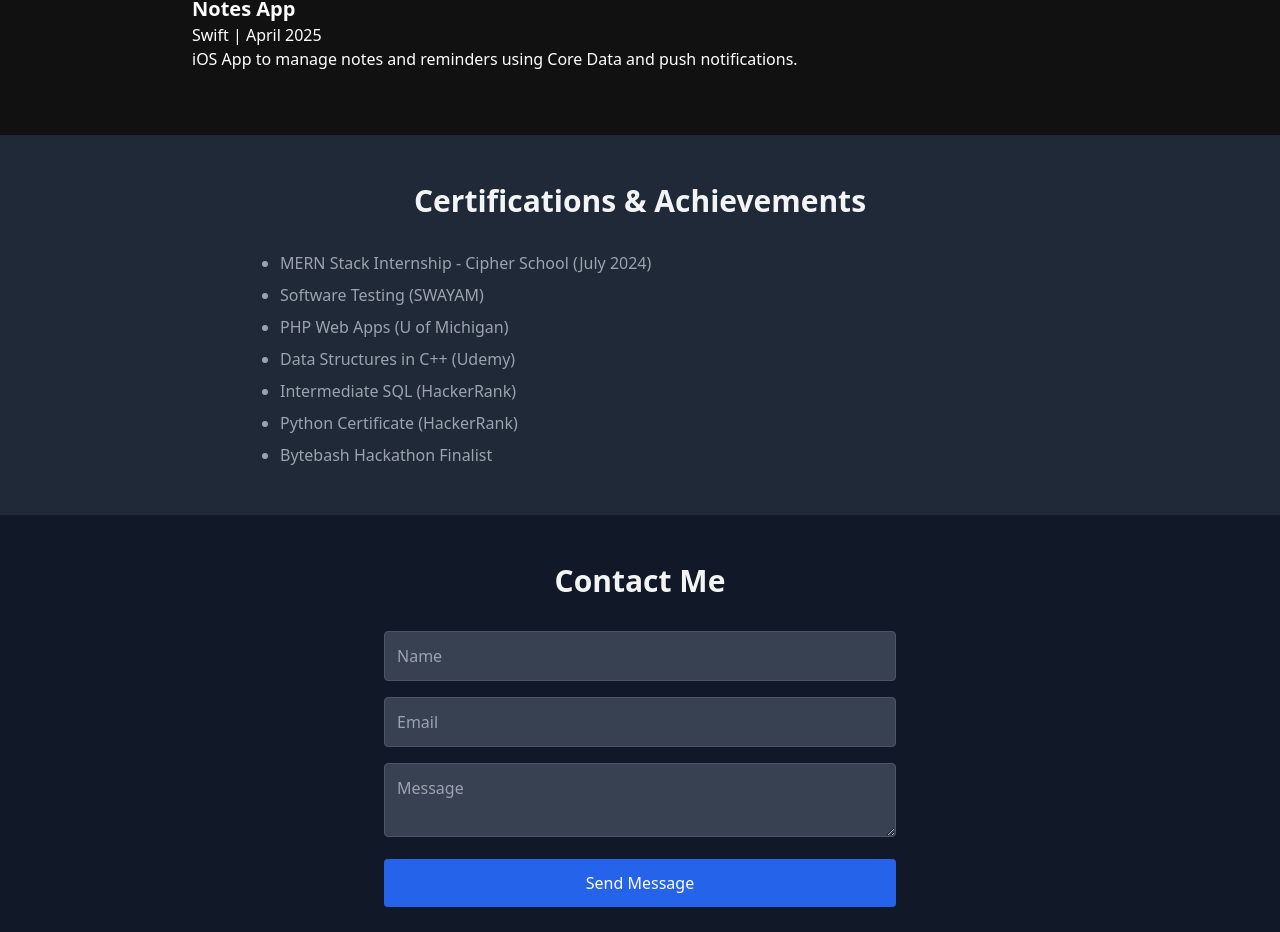
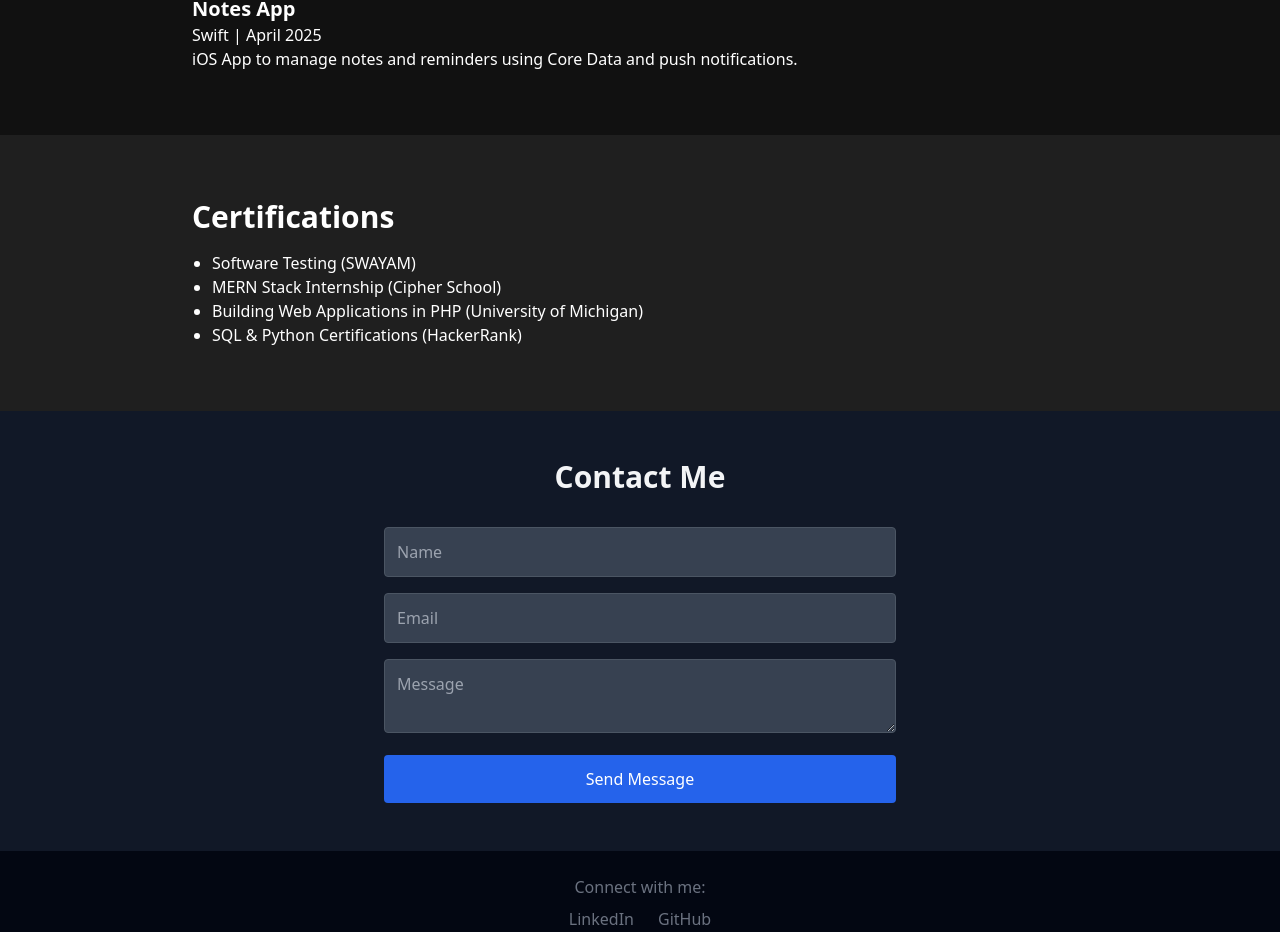
Before and after one commit to Saurav-5123/MERN_Portfolio, a React (Vite) app: page / in a window 1280 px wide. Shown: the part 1389-2321 px from the top of the page. Built offline with nearby package versions, Linux system fonts and the light colour scheme.

Commit message:
Update Certifications.jsx

```diff
--- a/src/components/Certifications.jsx
+++ b/src/components/Certifications.jsx
@@ -1,20 +1,19 @@
-const certs = [
-  "MERN Stack Internship - Cipher School (July 2024)",
-  "Software Testing (SWAYAM)",
-  "PHP Web Apps (U of Michigan)",
-  "Data Structures in C++ (Udemy)",
-  "Intermediate SQL (HackerRank)",
-  "Python Certificate (HackerRank)",
-  "Bytebash Hackathon Finalist"
-];
+import React from 'react'
 
-const Certifications = () => (
-  <section id="certifications" className="py-12 px-6 bg-gray-800 text-gray-100">
-    <h2 data-aos="fade-up" className="text-3xl font-bold text-center mb-8">Certifications & Achievements</h2>
-    <ul className="space-y-2 max-w-3xl mx-auto list-disc pl-6 text-gray-400">
-      {certs.map((c, i) => <li data-aos="fade-up" data-aos-delay={i*100} key={i}>{c}</li>)}
-    </ul>
-  </section>
-);
+const Certifications = () => {
+  return (
+    <section id="certifications" className="py-16 px-6 bg-secondary text-white">
+      <div className="max-w-4xl mx-auto space-y-4" data-aos="fade-up">
+        <h2 className="text-3xl font-bold mb-4">Certifications</h2>
+        <ul className="list-disc pl-5">
+          <li>Software Testing (SWAYAM)</li>
+          <li>MERN Stack Internship (Cipher School)</li>
+          <li>Building Web Applications in PHP (University of Michigan)</li>
+          <li>SQL & Python Certifications (HackerRank)</li>
+        </ul>
+      </div>
+    </section>
+  )
+}
 
-export default Certifications;
+export default Certifications
```
